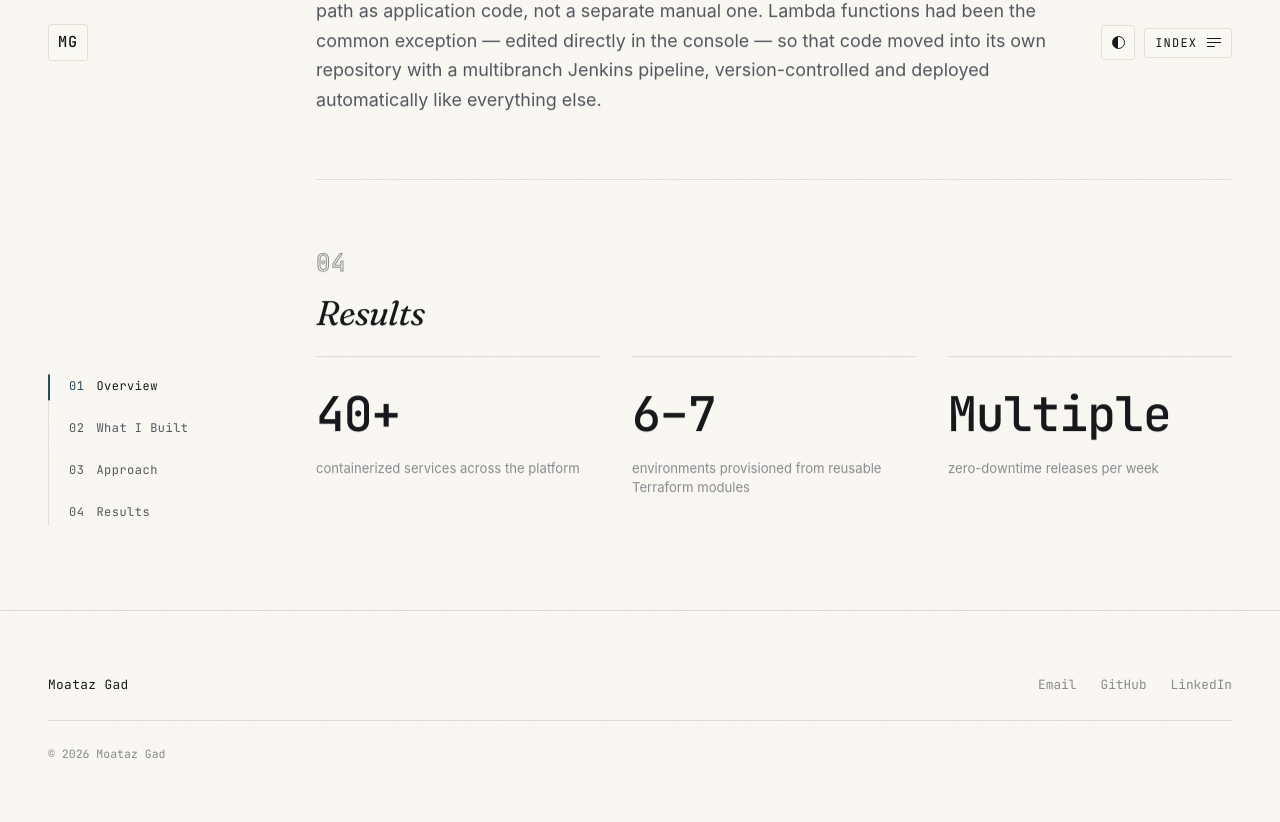
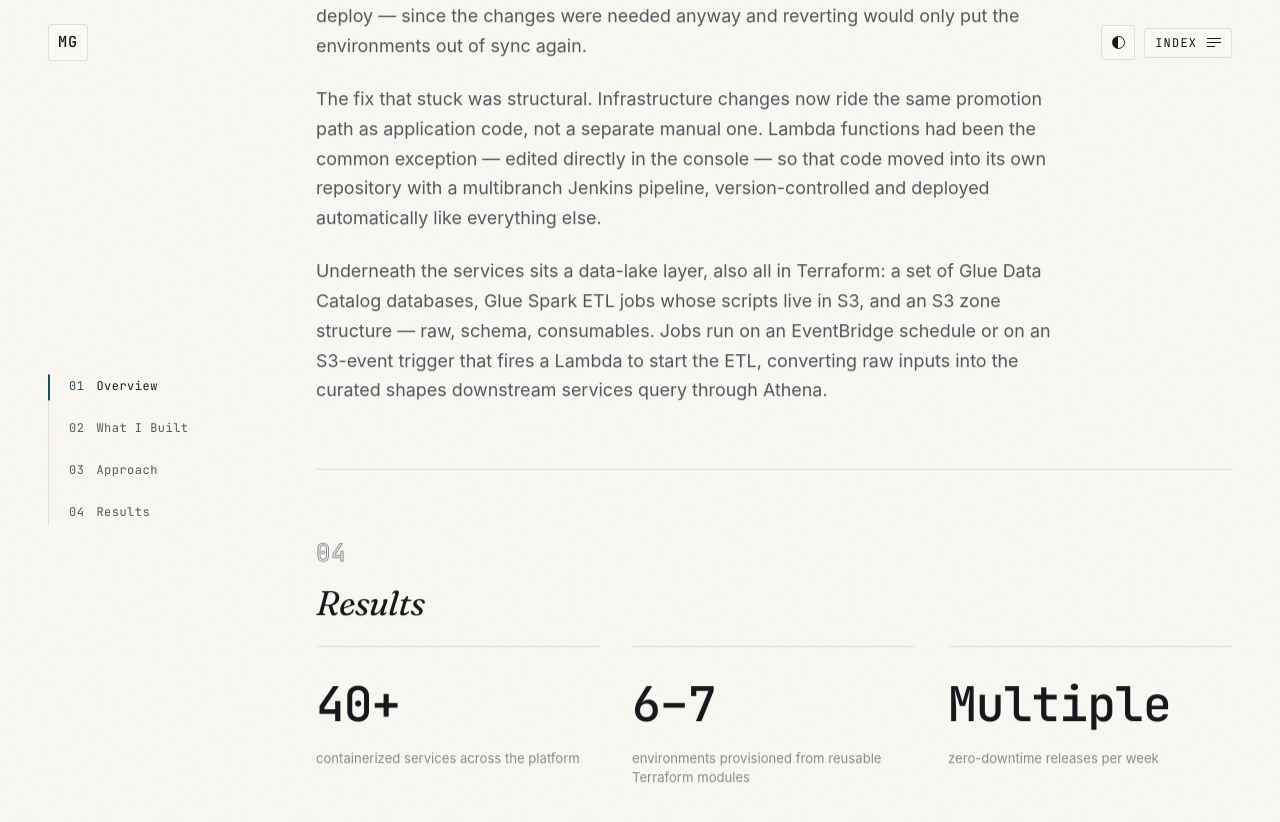
Before and after one commit to moatazgad/moatazgad.github.io, a Jekyll site: the page built from _projects/shipping-ai-at-production-speed.md, in a window 1280 px wide and 900 px high, scrolled down 3079 px. Shown: the top 822 px of the window. Built offline with Jekyll 4.4.1, drawn with Linux system fonts in a browser that asks for light colours; some web fonts are replaced; some of the changed text lies outside the part shown.

Commit message:
Shipping AI: add the Terraform data-lake layer (Glue, S3 zones, Athena)

```diff
--- a/_projects/shipping-ai-at-production-speed.md
+++ b/_projects/shipping-ai-at-production-speed.md
@@ -1,6 +1,6 @@
 ---
 title: "Shipping AI at Production Speed"
-subtitle: "AWS infrastructure and CI/CD built so new GenAI capabilities could go from idea to production without each one becoming its own infrastructure project."
+subtitle: "AWS infrastructure, a data-lake layer, and CI/CD built so new GenAI capabilities could go from idea to production without each one becoming its own infrastructure project."
 role: "DevOps Engineer"
 type: "Client Engagement"
 cloud: "AWS"
@@ -9,13 +9,15 @@ tags:
   - "AWS"
   - "Terraform"
   - "ECS"
+  - "AWS Glue"
+  - "Athena"
   - "Jenkins"
   - "HashiCorp Vault"
-  - "Artifactory"
 diagram: "shipping-ai-at-production-speed"
 built:
   - "Terraform provisioning for every environment, with existing hand-created resources imported into state and a sprawling root configuration refactored into reusable modules"
   - "GenAI services running as ECS-hosted containers, sized and scaled independently of each other"
+  - "A data-lake layer, all in Terraform — Glue Data Catalog databases and Glue Spark ETL jobs over an S3 raw / schema / consumables zone structure, with Athena querying the curated zone"
   - "Jenkins multibranch pipelines automating build, test, and deploy across every environment"
   - "A dedicated repository and pipeline for Lambda code — closing the last place changes were still made by hand in the console"
   - "Vault-managed secrets so API keys and credentials never sat in plaintext config"
@@ -37,6 +39,12 @@ approach: |
   application code, not a separate manual one. Lambda functions had been the common exception —
   edited directly in the console — so that code moved into its own repository with a multibranch
   Jenkins pipeline, version-controlled and deployed automatically like everything else.
+
+  Underneath the services sits a data-lake layer, also all in Terraform: a set of Glue Data
+  Catalog databases, Glue Spark ETL jobs whose scripts live in S3, and an S3 zone structure —
+  raw, schema, consumables. Jobs run on an EventBridge schedule or on an S3-event trigger that
+  fires a Lambda to start the ETL, converting raw inputs into the curated shapes downstream
+  services query through Athena.
 results:
   - stat: "40+"
     description: "containerized services across the platform"
```
